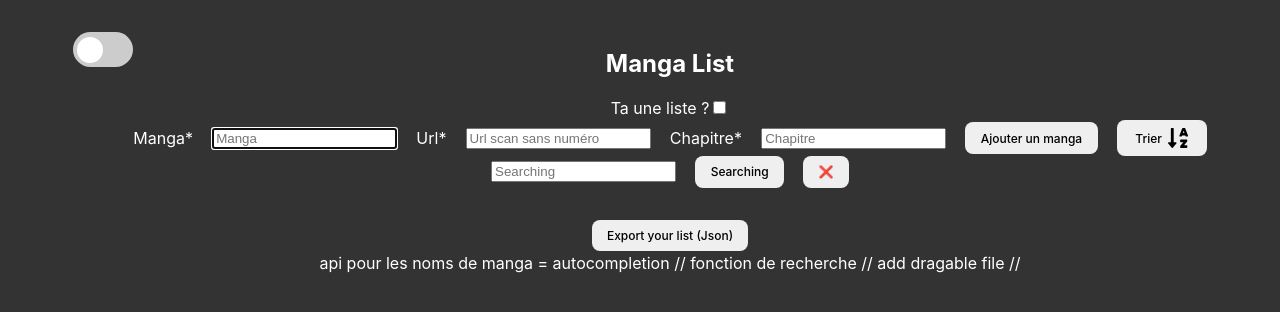
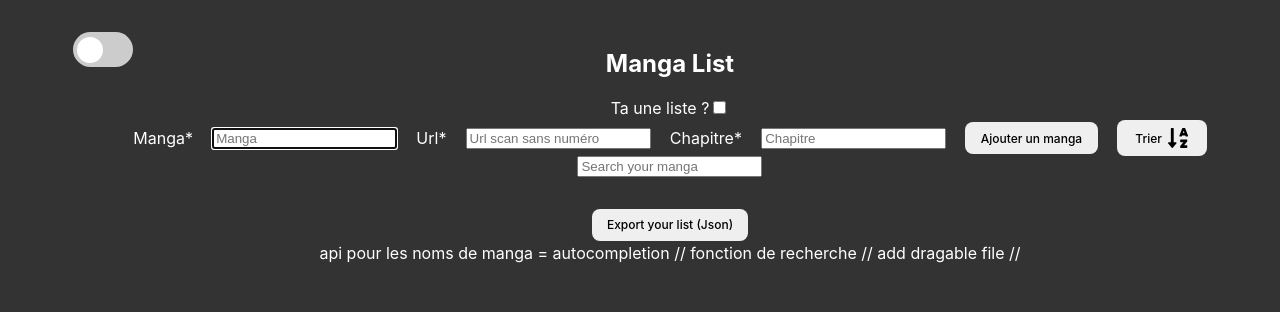
Before and after one commit to AymericShini/Todolist, a React (Vite) app: page / in a window 1280 px wide. Shown: the top 312 px of the page. Built offline with nearby package versions, Linux system fonts and the light colour scheme.

Commit message:
feat(duplicata): no duplicata when uploading shitty json

```diff
--- a/src/components/json/importJson/importJson.tsx
+++ b/src/components/json/importJson/importJson.tsx
@@ -1,6 +1,6 @@
 import { FC } from 'react';
 import { Manga } from '../../todolist/todolist';
-import './importJson.css'
+import './importJson.css';
 
 type Props = {
   setItem: (value: any) => void;
@@ -10,26 +10,28 @@ const ImportJSON: FC<Props> = ({ setItem }) => {
   const handleChange = (e: React.ChangeEvent<HTMLInputElement>) => {
     const fileReader: any = new FileReader();
     if (e.target.files !== null) {
-      fileReader.readAsText(e.target.files[0], "UTF-8");
+      fileReader.readAsText(e.target.files[0], 'UTF-8');
     }
     fileReader.onload = (e: any) => {
-      let value: any = JSON.parse(e.target.result)
+      let value: any = JSON.parse(e.target.result);
+      value = value.filter((item: any, index: number, self: any) => index === self.findIndex((t: any) => t.save === item.save && t.manga === item.manga));
+      console.log(`value :`, value);
       setItem((prevState: any) => {
         if (prevState.length !== 0) {
-          value = value.filter((item: Manga) => prevState.some((prevItem: Manga) => item.manga !== prevItem.manga))
+          value = value.filter((item: Manga) => prevState.some((prevItem: Manga) => item.manga.toLowerCase() !== prevItem.manga.toLowerCase()));
+          console.log(`value 222 :`, value);
         }
-        return (
-          [...prevState,
-          ...value]
-        )
-      })
+        return [...prevState, ...value];
+      });
     };
   };
 
   return (
     <>
-      <label draggable="true" htmlFor="file"  className="label-file">Choisi un fichier JSON</label>
-      <input draggable="true" className="input-file" id='file' type="file" onChange={(e) => handleChange(e)}></input>
+      <label draggable="true" htmlFor="file" className="label-file">
+        Choisi un fichier JSON
+      </label>
+      <input draggable="true" className="input-file" id="file" type="file" onChange={e => handleChange(e)}></input>
     </>
   );
 };
--- a/src/components/todolist/todolist.tsx
+++ b/src/components/todolist/todolist.tsx
@@ -146,10 +146,15 @@ const TodoList: React.FC = () => {
     const insensitiveSearching = searching.toLowerCase();
     const searchedItem = item.filter(entry => Object.values(entry).some(value => typeof value === 'string' && value.toLowerCase().includes(insensitiveSearching)));
     setSearched(searchedItem);
-    setSearching('');
+    // setSearching('');
   };
 
+  useEffect(() => {
+    searchingElement();
+  }, [searching]);
+
   const deleteSearch = () => {
+    setSearching('');
     setSearched([]);
   };
 
@@ -181,9 +186,9 @@ const TodoList: React.FC = () => {
       </div>
 
       <div className="blockInput">
-        <input type="text" placeholder="Searching" value={searching} onChange={e => setSearching(e.target.value)} />
-        <button onClick={searchingElement}>Searching</button>
-        <button onClick={deleteSearch}>&#x274C;</button>
+        <input type="text" placeholder="Search your manga" value={searching} onChange={e => setSearching(e.target.value)} />
+        {/* <button onClick={searchingElement}>Searching</button> */}
+        {searching !== '' && <button onClick={deleteSearch}>&#x274C;</button>}
       </div>
 
       {alert.message !== '' && <AlertMessage type={alert.type} message={alert.message} />}
```
